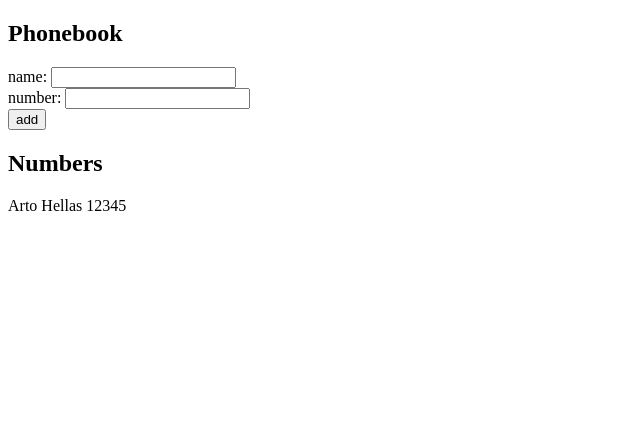
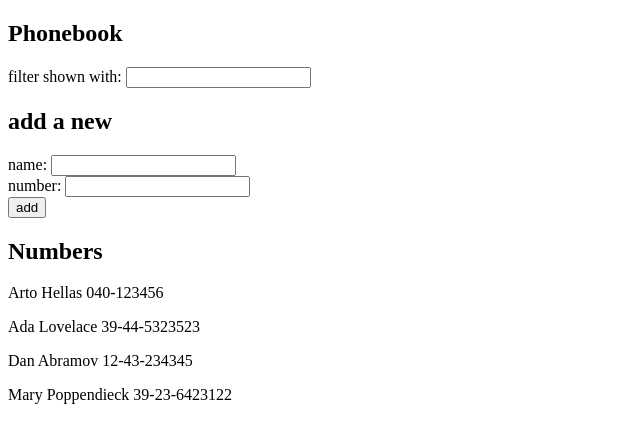
Before and after one commit to laxte/fullstackopen2020, a React (Create React App) app in the folder osa2/puhelinluettelo/: page / in a window 1280 px wide. Shown: the top 442 px of the page, without its empty margins (0-640 px from the left). Built offline with nearby package versions, Linux system fonts and the light colour scheme.

Commit message:
Osa2, 2.9 & 2.10

```diff
--- a/osa2/puhelinluettelo/src/components/App.js
+++ b/osa2/puhelinluettelo/src/components/App.js
@@ -2,14 +2,14 @@ import React, { useState } from 'react'
 
 const App = () => {
   const [persons, setPersons] = useState([
-    {
-      name: 'Arto Hellas',
-      number: '12345'
-    }
+    { name: 'Arto Hellas', number: '040-123456' },
+    { name: 'Ada Lovelace', number: '39-44-5323523' },
+    { name: 'Dan Abramov', number: '12-43-234345' },
+    { name: 'Mary Poppendieck', number: '39-23-6423122' }
   ])
   const [newName, setNewName] = useState('')
   const [newNumber, setNewNumber] = useState('')
-
+  const [filter, setFilter] = useState('')
 
   const addPerson = (event) => {
     event.preventDefault()
@@ -22,7 +22,7 @@ const App = () => {
     setNewNumber('')
   }
 
-  const handleNewNameChange = (event) => {
+  const handleNameChange = (event) => {
     const newName = event.target.value
     setNewName(newName)
     const mathces = persons.filter(person => person.name === newName)
@@ -40,32 +40,64 @@ const App = () => {
     setNewNumber(newNumber)
   }
 
+  const handleFilterChange = (event) => {
+    const newFilter = event.target.value
+    setFilter(newFilter)
+    console.log(newFilter)
+  }
+
+
   return (
     <div>
       <h2>Phonebook</h2>
-      <form onSubmit={addPerson}>
+      <Filter newFilter={filter} handleFilterChange={handleFilterChange} />
+      <h2>add a new</h2>
+      <PersonForm addPerson={addPerson} newName={newName} handleNewNameChange={handleNameChange}
+        newNumber={newNumber} handleNumberChange={handleNumberChange}/>
+      <h2>Numbers</h2>
+      <Persons persons={persons} filter={filter} />
+    </div>
+  )
+}
+
+const PersonForm = (props) => {
+  return (
+    <form onSubmit={props.addPerson}>
       <div>
-          name: <input value={newName} onChange={handleNewNameChange} />
+        name: <input value={props.newName} onChange={props.handleNewNameChange} />
       </div>
       <div>
-          number: <input value={newNumber} onChange={handleNumberChange} />
+        number: <input value={props.newNumber} onChange={props.handleNumberChange} />
       </div>
       <div>
         <button id="mybutton" type="submit">add</button>
       </div>
     </form>
-      <h2>Numbers</h2>
-      <Persons persons={persons} />
+  )
+}
+
+const Filter = (props) => {
+  return (
+    <div>
+      filter shown with: <input value={props.newFilter} onChange={props.handleFilterChange} />
     </div>
   )
 
 }
 
 const Persons = (props) => {
+
+  let filteredPersons = props.persons.slice()
+  if (props.filter.length !== 0) {
+    filteredPersons = props.persons.filter(person =>
+      person.name.toLowerCase().includes(props.filter.toLowerCase()
+      ))
+  }
+
   return (
-    props.persons.map(person => {
+    filteredPersons.map(person => {
       return (
-        <Person key={person.name} name={person.name} number={person.number}/>
+        <Person key={person.name} name={person.name} number={person.number} />
       )
     }
     )
```
Lines whose indentation alone changed are shown as unchanged.
